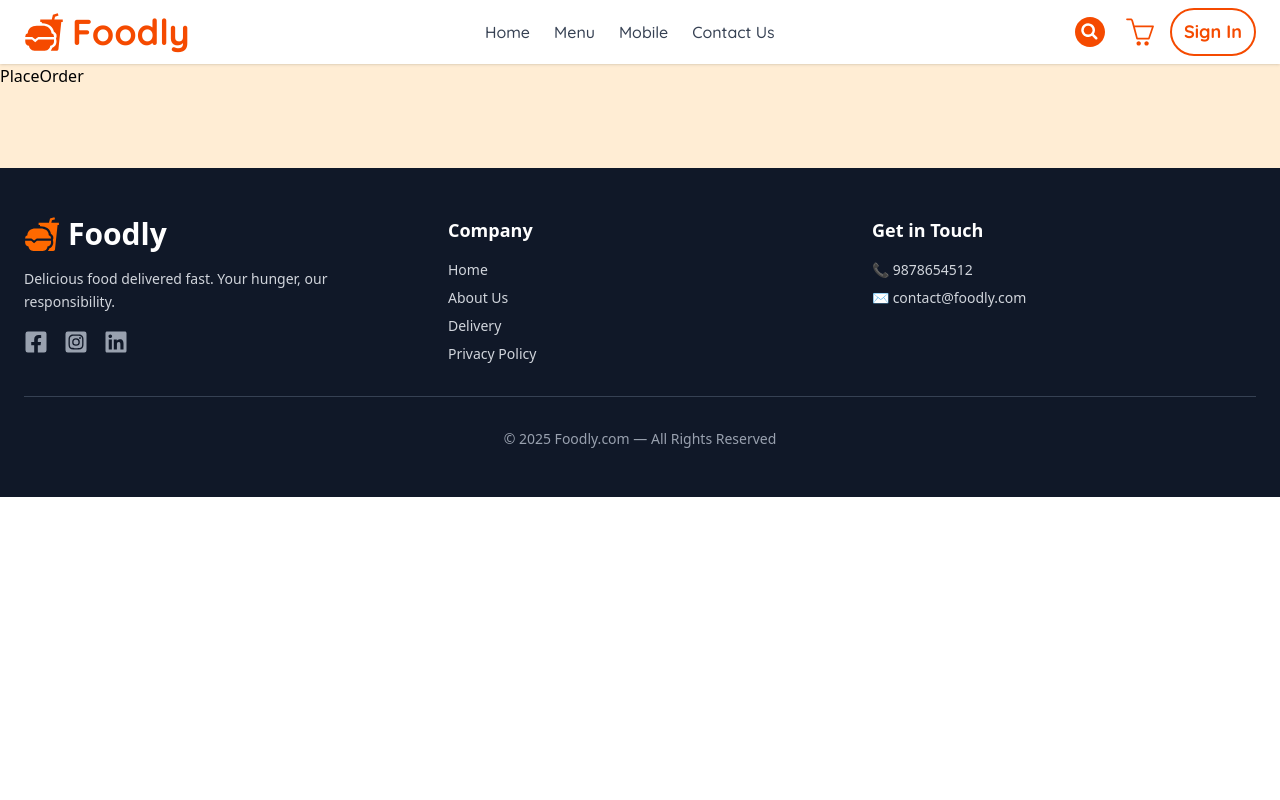
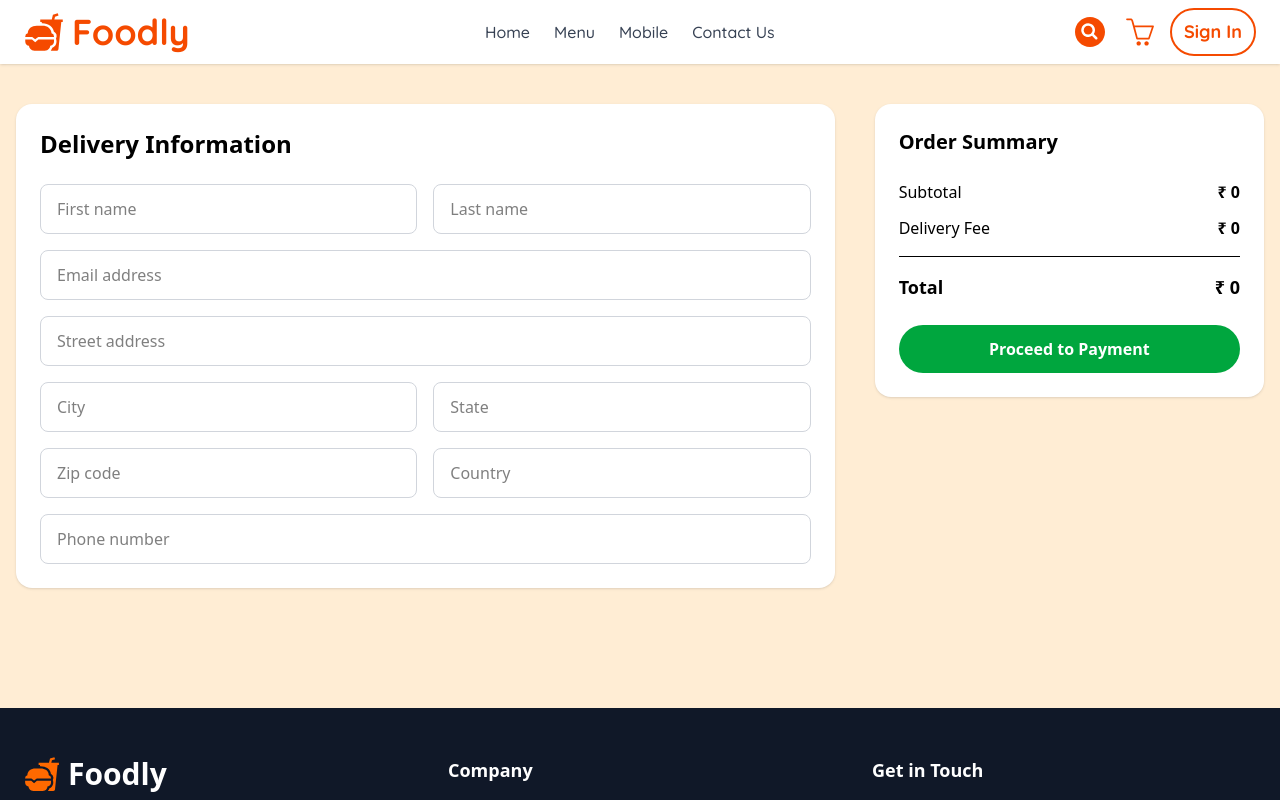
Before and after one commit to samir-27/food-delivery-app, a React (Vite) app in the folder frontend/: page /order in a window 1280 px wide. Shown: the top 800 px of the page. Built offline with nearby package versions, Linux system fonts and the light colour scheme; a web font is replaced by a local one.

Commit message:
order page added

```diff
--- a/frontend/src/index.css
+++ b/frontend/src/index.css
@@ -19,6 +19,9 @@ a{
   border-radius: 50%;
 }
 
+.input {
+  @apply w-full border border-gray-300 rounded-lg px-4 py-3 outline-none focus:ring-2 focus:ring-orange-500;
+}
 
 
 .rubik {
--- a/frontend/src/pages/Cart.jsx
+++ b/frontend/src/pages/Cart.jsx
@@ -1,6 +1,7 @@
 import React, { useContext } from "react";
 import { StoreContext } from "../context/StoreContext";
 import { MdDelete } from "react-icons/md";
+import { useNavigate } from "react-router-dom";
 
 const Cart = () => {
   const { cartItems, food_list, removeFromCart, getTotalCartAmount } =
@@ -9,6 +10,8 @@ const Cart = () => {
   const cartFood = food_list.filter(
     (item) => cartItems[item.id] > 0
   );
+
+  const navigate = useNavigate();
 
 
   return (
@@ -74,7 +77,7 @@ const Cart = () => {
 
               <div className="flex justify-between text-base sm:text-lg font-semibold mb-4">
                 <span>Delivery Fee</span>
-                <span className="text-orange-600">₹ {2}</span>
+                <span className="text-orange-600">₹ {150}</span>
               </div>
 
               <hr className="my-3" />
@@ -84,7 +87,7 @@ const Cart = () => {
                 <span className="text-orange-600">₹ {getTotalCartAmount() + 2}</span>
               </div>
 
-              <button className="w-full bg-green-600 text-white py-3 rounded-full hover:bg-green-700 transition">
+              <button onClick={()=> navigate('/order')} className="w-full bg-green-600 text-white py-3 rounded-full hover:bg-green-700 transition">
                 Proceed to Checkout
               </button>
             </div>
--- a/frontend/src/pages/PlaceOrder.jsx
+++ b/frontend/src/pages/PlaceOrder.jsx
@@ -1,9 +1,80 @@
-import React from 'react'
+import React, { useContext } from "react";
+import { StoreContext } from "../context/StoreContext";
 
 const PlaceOrder = () => {
+  const { getTotalCartAmount } = useContext(StoreContext);
+
   return (
-    <div>PlaceOrder</div>
-  )
-}
+    <div className="max-w-7xl mx-auto px-4 py-10">
+      <form className="grid grid-cols-1 lg:grid-cols-3 gap-10">
 
-export default PlaceOrder
+        {/* LEFT: Delivery Form */}
+        <div className="lg:col-span-2 bg-white p-6 rounded-2xl shadow-sm">
+          <h2 className="text-2xl font-semibold mb-6">
+            Delivery Information
+          </h2>
+
+          <div className="grid grid-cols-1 sm:grid-cols-2 gap-4">
+            <input className="input" placeholder="First name" />
+            <input className="input" placeholder="Last name" />
+          </div>
+
+          <input className="input mt-4" placeholder="Email address" />
+          <input className="input mt-4" placeholder="Street address" />
+
+          <div className="grid grid-cols-1 sm:grid-cols-2 gap-4 mt-4">
+            <input className="input" placeholder="City" />
+            <input className="input" placeholder="State" />
+          </div>
+
+          <div className="grid grid-cols-1 sm:grid-cols-2 gap-4 mt-4">
+            <input className="input" placeholder="Zip code" />
+            <input className="input" placeholder="Country" />
+          </div>
+
+          <input className="input mt-4" placeholder="Phone number" />
+        </div>
+
+        {/* RIGHT: Order Summary */}
+        <div className="bg-white p-6 rounded-2xl shadow-sm h-fit">
+          <h2 className="text-xl font-semibold mb-6">
+            Order Summary
+          </h2>
+
+          <div className="flex justify-between mb-3">
+            <span>Subtotal</span>
+            <span className="font-semibold ">
+              ₹ {getTotalCartAmount()}
+            </span>
+          </div>
+
+          <div className="flex justify-between mb-3">
+            <span>Delivery Fee</span>
+            <span className="font-semibold ">
+              ₹ {getTotalCartAmount()===0?0:100}
+            </span>
+          </div>
+
+          <hr className="my-4" />
+
+          <div className="flex justify-between text-lg font-bold mb-6">
+            <span>Total</span>
+            <span className="">
+              ₹ {getTotalCartAmount()===0?0: getTotalCartAmount() + 100}
+            </span>
+          </div>
+
+          <button
+            type="submit"
+            className="w-full bg-green-600 text-white py-3 rounded-full font-semibold hover:bg-green-700 transition"
+          >
+            Proceed to Payment
+          </button>
+        </div>
+
+      </form>
+    </div>
+  );
+};
+
+export default PlaceOrder;
```
